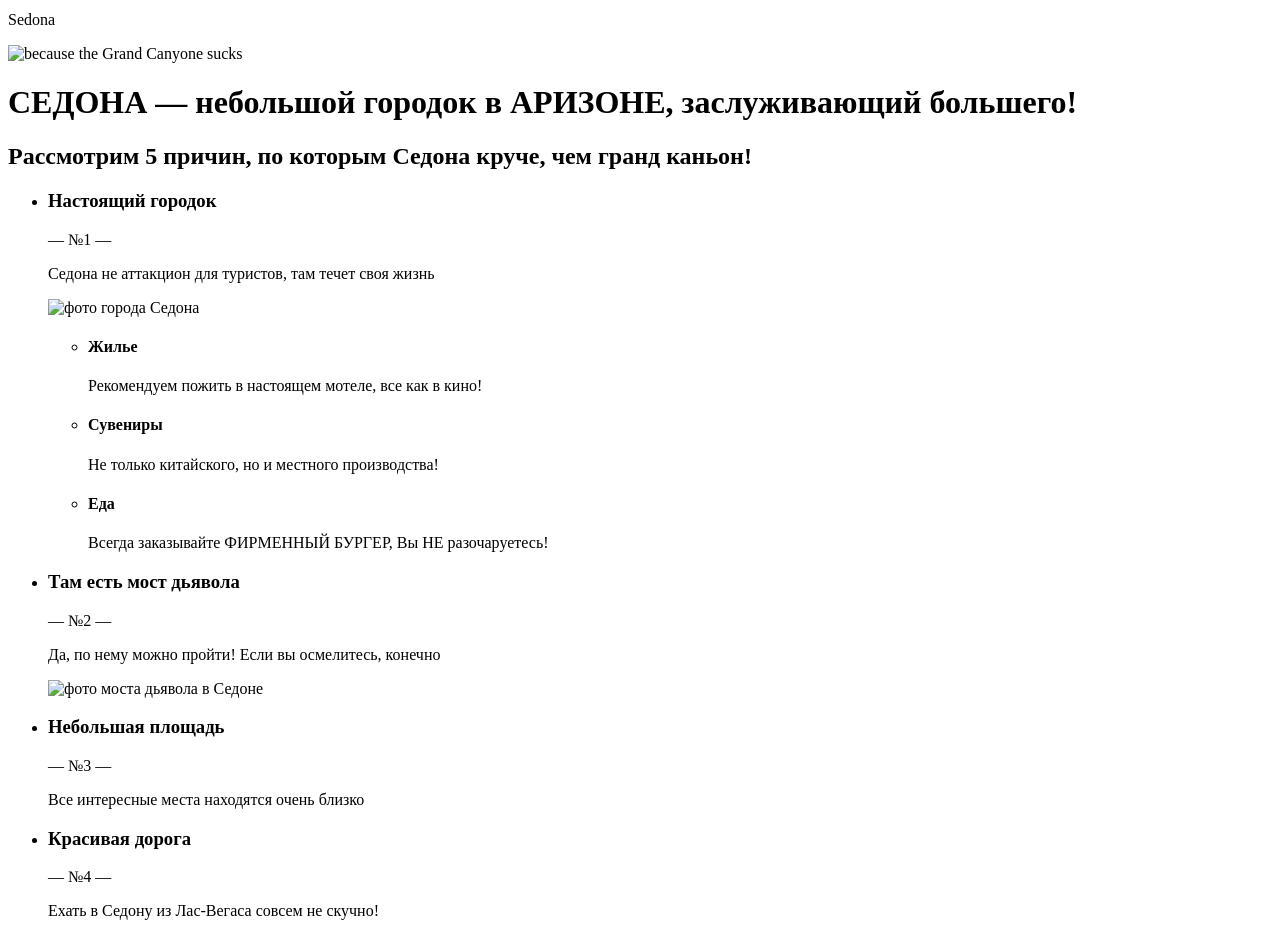
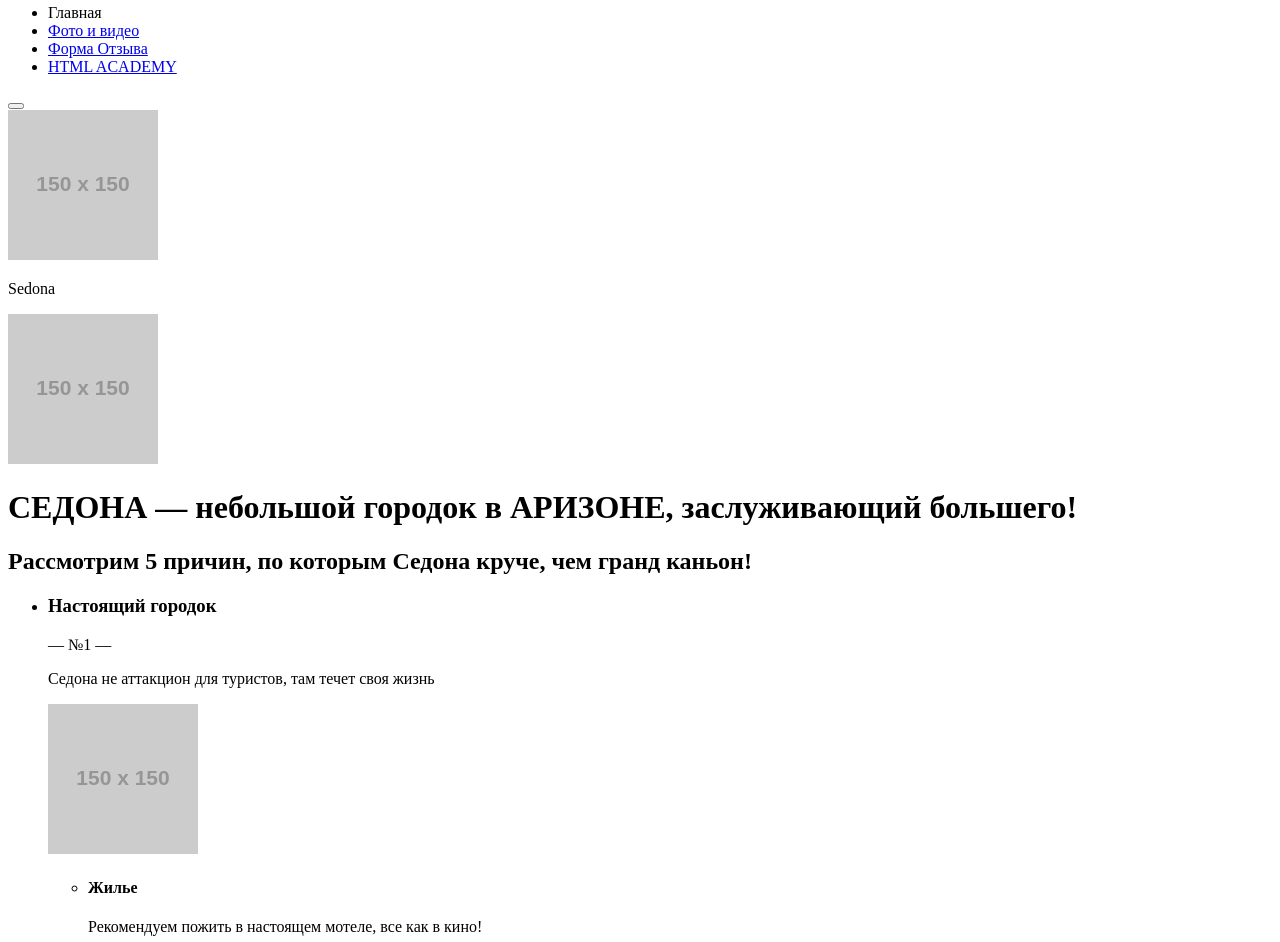
Before and after one commit to andrewskylark/1425325-sedona-20, a website: page source/index.html in a window 1280 px wide. Shown: the part 174-1116 px from the top of the page. Drawn offline with Linux system fonts and the light colour scheme; placeholder pictures from the web are drawn by us.

Commit message:
исправлены заглушки изображений;элемент .real-city сделан элементом блока avantages-list

```diff
--- a/source/index.html
+++ b/source/index.html
@@ -11,7 +11,7 @@
 
   <header class="page-header">
     <a class="page-header__logo" href="">
-      <img src="#" alt="логотип city of sedona">
+      <img src="https://via.placeholder.com/150x150" width="150" height="150" alt="логотип city of sedona">
     </a>
 
     <nav class="nav">
@@ -40,17 +40,19 @@
         </ul>
       </div>
 
-      <button class="visually-hidden nav__toggle" type="button">открыть/закрыть меню</button>
+      <button class="nav__toggle" type="button" aria-label="открыть/закрыть меню"></button>
 
     </nav>
 
     <!-- предполагаю надписи вокруг седоны будут в svg, поэтому тег img -->
 
-    <img class="header__welcome" src="#" alt="welcome to the gorgeous">
+    <img class="header__welcome" src="https://via.placeholder.com/150x150" width="150" height="150"
+      alt="welcome to the gorgeous">
 
     <p class="header__title title">Sedona</p>
 
-    <img class="header__slogan" src="#" alt="because the Grand Canyone sucks">
+    <img class="header__slogan" src="https://via.placeholder.com/150x150" width="150" height="150"
+      alt="because the Grand Canyone sucks">
 
   </header>
 
@@ -76,9 +78,10 @@
             Седона не аттакцион для туристов, там течет своя жизнь
           </p>
 
-          <img class="advantages-list__img" src="#" alt="фото города Седона">
+          <img class="advantages-list__img" src="https://via.placeholder.com/150x150" width="150" height="150"
+            alt="фото города Седона">
 
-          <ul class="real-city-list">
+          <ul class="advantages-list__real-city  real-city-list">
             <li class="real-city-list__item real-city-list__item--home">
               <h4 class="real-city-list__title">
                 Жилье
@@ -118,7 +121,8 @@
             Да, по нему можно пройти! Если вы осмелитесь, конечно
           </p>
 
-          <img class="advantages-list__img" src="#" alt="фото моста дьявола в Седоне">
+          <img class="advantages-list__img" src="https://via.placeholder.com/150x150" width="150" height="150"
+            alt="фото моста дьявола в Седоне">
 
         </li>
 
```
Also changed, not shown: source/form.html (+2 -2 lines), source/photo.html (+10 -6 lines).
